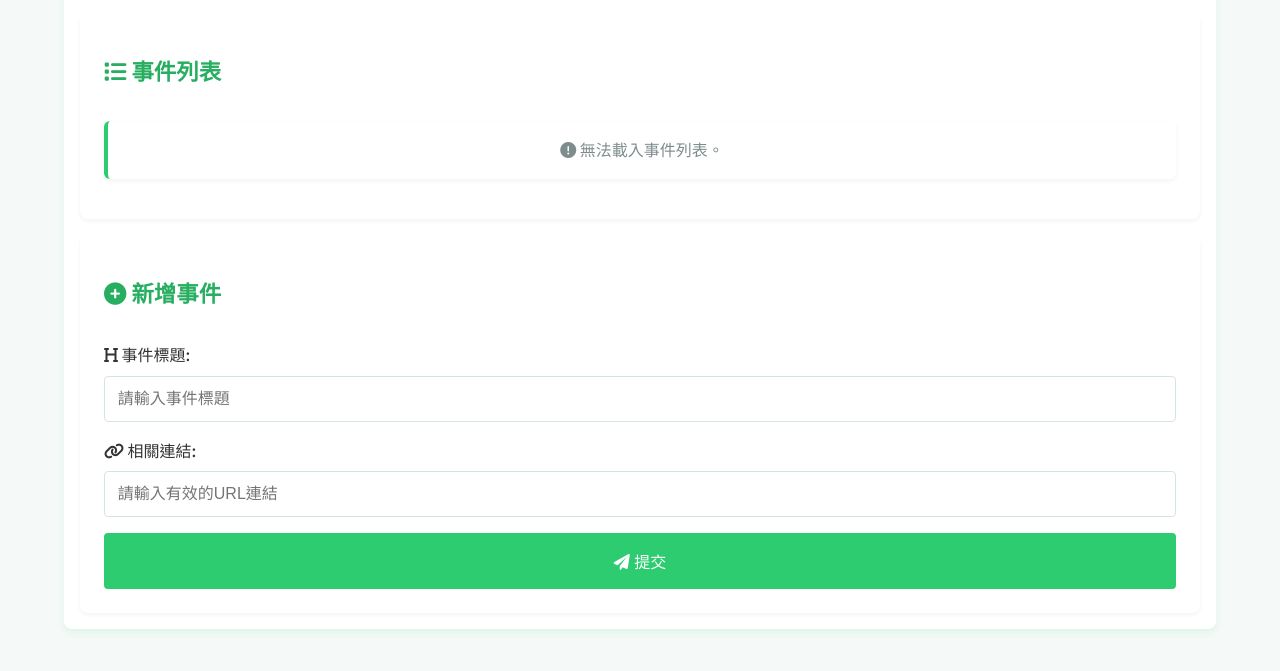
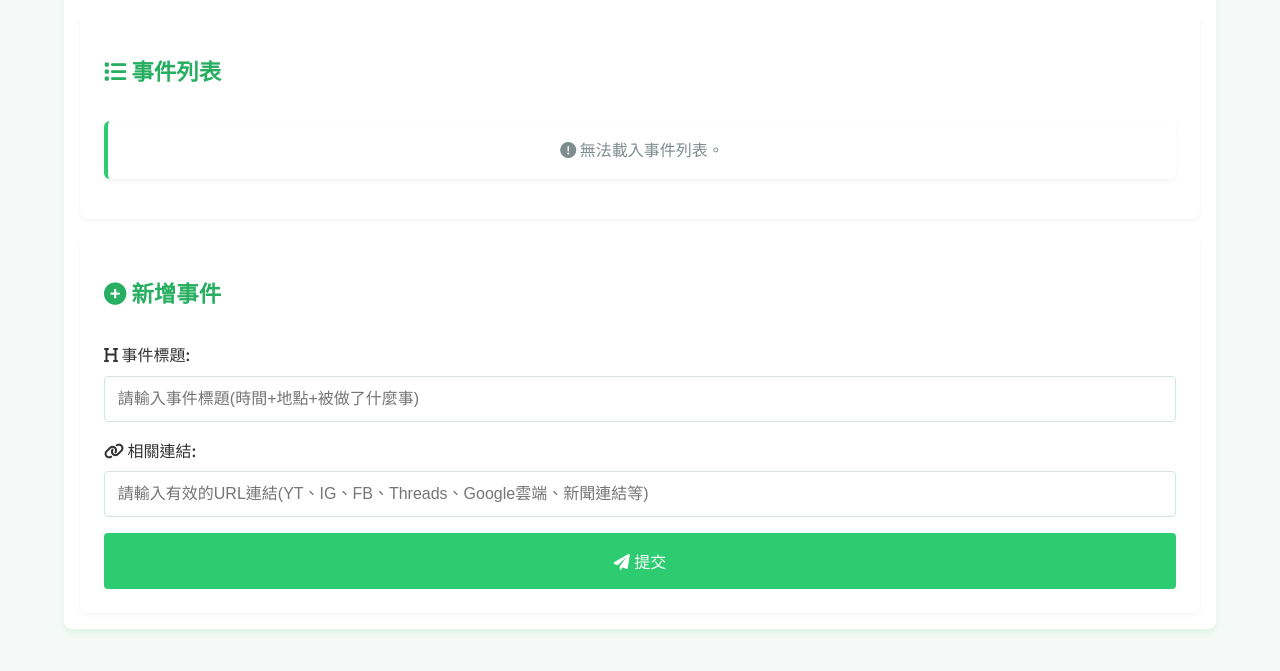
Before and after one commit to HazelnutParadise/no-mingtsai, a website: page public/index.html in a window 1280 px wide. Shown: the part 131-802 px from the top of the page. Drawn offline with Linux system fonts and the light colour scheme; no server answers.

Commit message:
feat: 更新事件表單的佈局，改善標題和連結的提示文字

```diff
--- a/public/index.html
+++ b/public/index.html
@@ -26,11 +26,12 @@
             <form id="eventForm">
                 <div class="form-group">
                     <label for="title"><i class="fas fa-heading"></i> 事件標題:</label>
-                    <input type="text" id="title" name="title" placeholder="請輸入事件標題" required>
+                    <input type="text" id="title" name="title" placeholder="請輸入事件標題(時間+地點+被做了什麼事)" required>
                 </div>
                 <div class="form-group">
                     <label for="link"><i class="fas fa-link"></i> 相關連結:</label>
-                    <input type="url" id="link" name="link" placeholder="請輸入有效的URL連結" required>
+                    <input type="url" id="link" name="link" placeholder="請輸入有效的URL連結(YT、IG、FB、Threads、Google雲端、新聞連結等)"
+                        required>
                 </div>
                 <button type="submit"><i class="fas fa-paper-plane"></i> 提交</button>
             </form>
```
